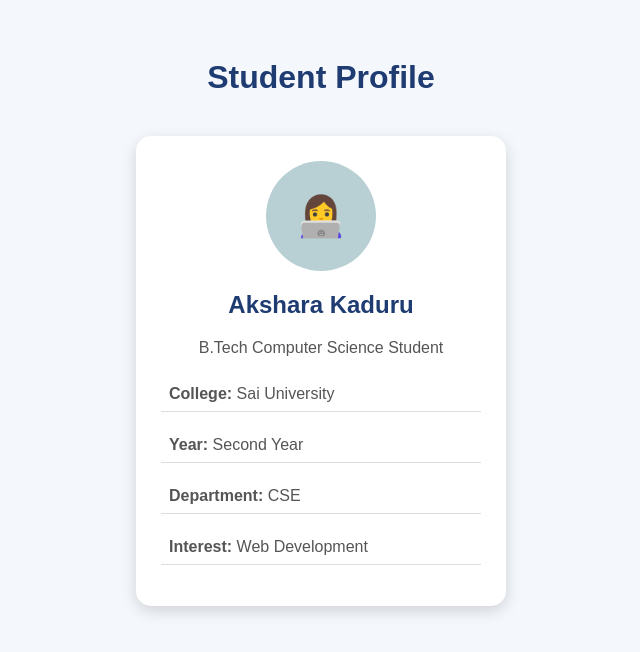
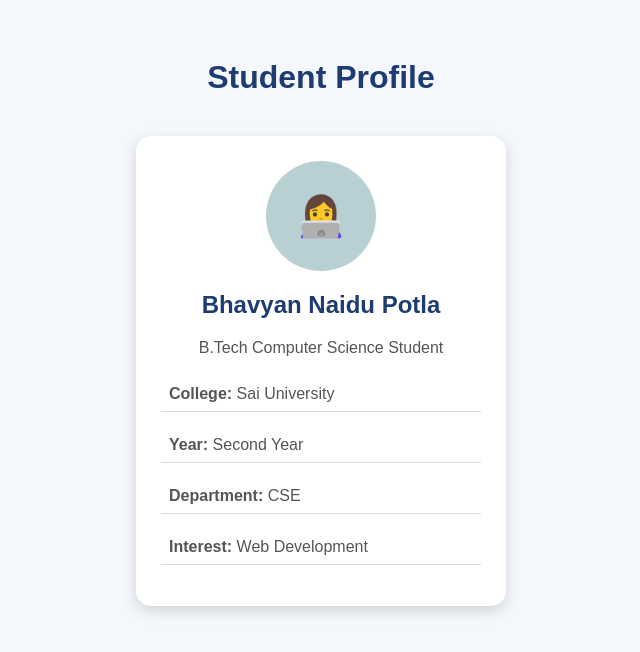
Before and after one commit to bhavyanpotla/HTML_CSS_JS, a plain HTML site: page css/21-student-profile.html in a window 1280 px wide. Shown: the whole page, without its empty margins (319-959 px from the left). Drawn offline with Linux system fonts and the light colour scheme.

Commit message:
Update 21-student-profile.html

```diff
--- a/css/21-student-profile.html
+++ b/css/21-student-profile.html
@@ -66,7 +66,7 @@
 
         <div class="profile-image">👩‍💻</div>
 
-        <h2>Akshara Kaduru</h2>
+        <h2>Bhavyan Naidu Potla</h2>
 
         <p>B.Tech Computer Science Student</p>
 
```
